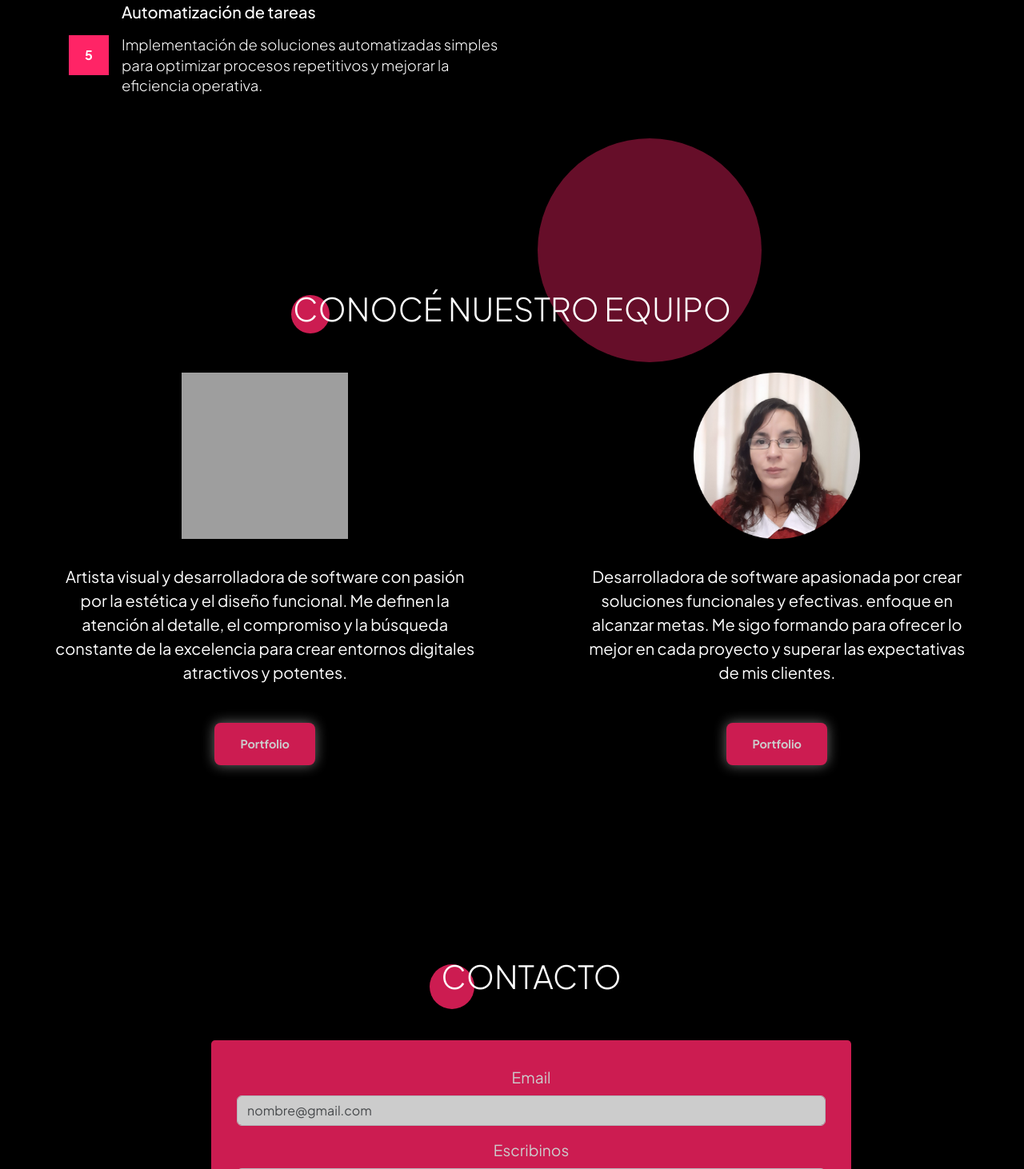
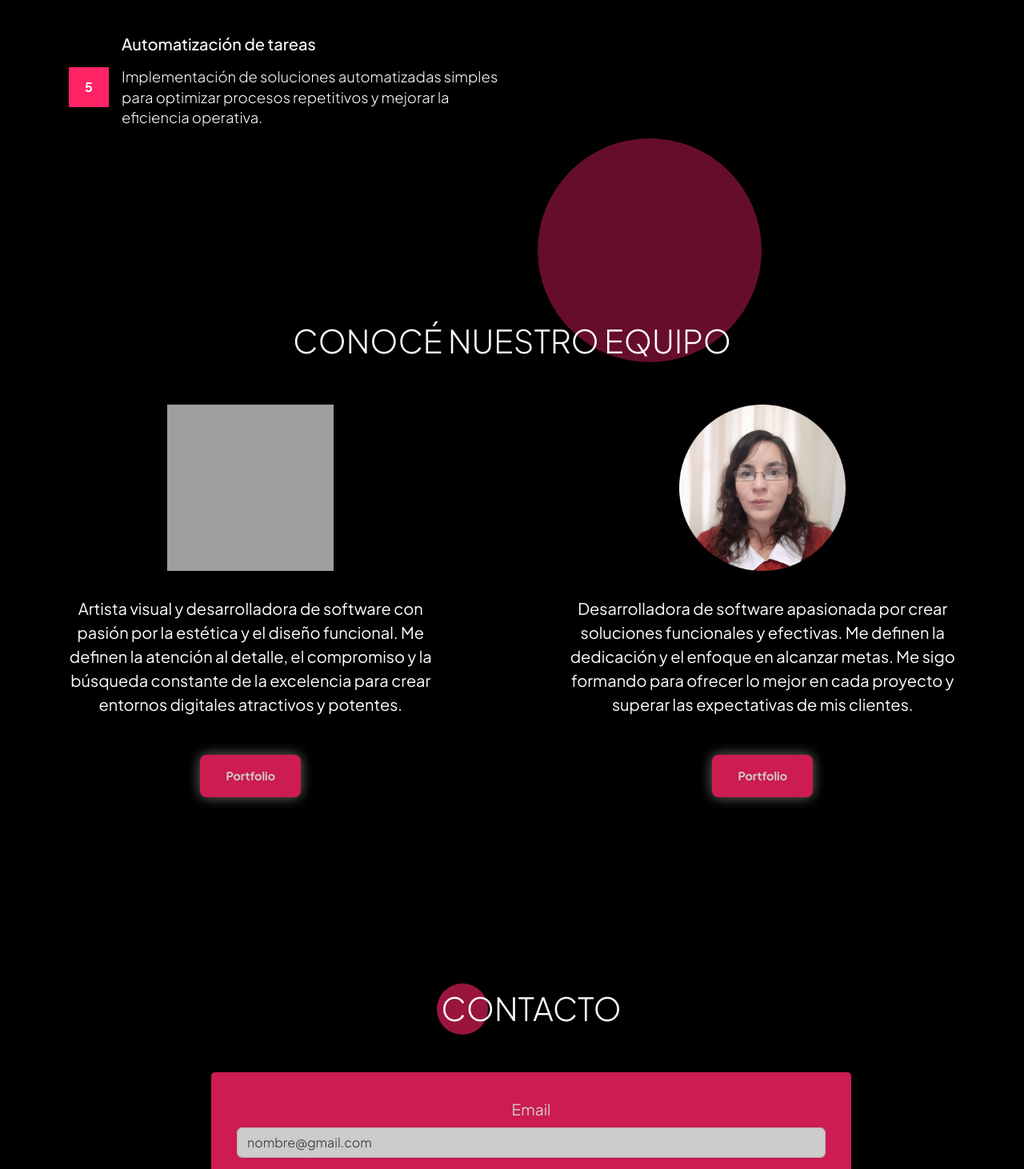
Before and after one commit to EugeniaDemarchi/pixel-code, a plain HTML site: page index.html in a window 1280 px wide. Shown: the part 2147-3609 px from the top of the page at 80% size. Drawn offline with nearby package versions, Linux system fonts and the light colour scheme; grey boxes are pictures that could not be loaded.

Commit message:
ultimos cambios

```diff
--- a/CSS/mediaqueries.css
+++ b/CSS/mediaqueries.css
@@ -22,7 +22,7 @@
   .fraseFinal {
     padding-top: 0.5rem;
   }
-}
+
   /*SERVICIOS*/
   .serviciosFrase {
     padding-top: 5rem;
@@ -45,9 +45,9 @@
   .sobre_nosotras h2 {
     font-size: 1.5rem;
   }
-.sobre_nosotras h2 .circulo {
-  width: 3rem;
-  height: 3rem;
+  .circulo {
+    top: 85%;
+    left: 10%;
   }
   /*CONTACTO*/
   .contacto {
@@ -69,11 +69,27 @@
     font-size: 1.1rem;
     padding: 3rem;
   }
+}
+@media (min-width: 425px) and (max-width: 1024px) and (orientation: landscape) {
+  .subtitle {
+    margin-top: 1.5rem;
+  }
+}
 @media screen and (min-width: 425px) {
   /*HOME*/
   .hero::after {
     top: 40%;
     left: 70%;
+  }
+  /*SOBRE-NOSOTRAS*/
+  .circulo {
+    top: 87%;
+    left: 15%;
+  }
+  /*CONTACTO*/
+  .circulo_contacto {
+    top: 3%;
+    left: 35%;
   }
 }
 @media screen and (min-width: 768px) {
@@ -159,11 +175,9 @@
     font-size: 0.9rem;
     padding: 1rem 2rem;
   }
-  .sobre_nosotras h2 .circulo {
-    width: 4.5rem;
-    height: 4.5rem;
-    top: 85%;
-    left: 3%;
+  .circulo {
+    top: 87%;
+    left: 30%;
   }
   .fraseFinal {
     font-size: 1.875rem;
@@ -180,9 +194,9 @@
     border-radius: 0.3rem;
     width: 40rem;
   }
-  .contacto h2 .circulo_contacto {
-    top: 65%;
-    left: 5%;
+  .circulo_contacto {
+    top: 3.5%;
+    left: 43%;
   }
 }
 @media screen and (min-width: 1024px) {
@@ -270,11 +284,11 @@
     display: inline-block;
     font-size: 2.5rem;
   }
-  .sobre_nosotras h2 .circulo {
-    width: 3rem;
-    height: 3rem;
-    top: 85%;
-    left: 4%;
+  .circulo {
+    width: 4rem;
+    height: 4rem;
+    top: 84%;
+    left: 26%;
   }
   .sobre_nosotras h2::first-letter {
     position: relative;
@@ -322,17 +336,11 @@
     display: inline-block;
     font-size: 2.5rem;
   }
-  .info_contacto h2 .circulo_contacto {
-    position: absolute;
-    background-color: rgb(255, 36, 102);
-    opacity: 0.8;
-    border-radius: 50%;
-    width: 3.5rem;
-    height: 3.5rem;
-    z-index: -1;
-    top: 77%;
-    left: 6%;
-    transform: translate(-50%, -50%);
+  .circulo_contacto {
+    top: 5%;
+    left: 40%;
+    width: 4rem;
+    height: 4rem;
   }
   .contacto_items {
     padding: 2rem;
@@ -423,6 +431,9 @@
     font-size: 1.25rem;
   }
   /*SOBRE-NOSOTRAS*/
+  .circulo {
+    display: none;
+  }
   .foto_perfil img {
     width: 15rem;
     height: 15rem;
@@ -439,17 +450,22 @@
     flex-direction: column;
     margin: 3rem;
     margin-bottom: 9rem;
-
     gap: 4rem;
   }
-  .info_contacto h2 .circulo_contacto {
-    width: 3.5rem;
-    height: 3.5rem;
-    top: 55%;
-    left: 6%;
+  .circulo_contacto {
+    top: 5%;
+    left: 41%;
+    width: 4rem;
+    height: 4rem;
   }
   .contacto_items {
     font-size: 1.5rem;
     width: 58rem;
   }
 }
+@media screen and (min-width: 2560px) {
+  /*SOBRE-NOSOTRAS*/
+  .circulo {
+    display: none;
+  }
+}
--- a/CSS/style.css
+++ b/CSS/style.css
@@ -49,7 +49,9 @@ html {
 /*btn traduccion*/
 
 .langWrap a:hover {
-  color: black;
+  font-weight: bolder;
+  color: white;
+  transition: all 0.3s ease-in-out;
 }
 
 /*HAMBURGER-NAV*/
@@ -236,16 +238,16 @@ html {
   display: inline-block;
   /*font-size: 1.5rem; */
 }
-.sobre_nosotras h2 .circulo {
+.circulo {
   position: absolute;
   background-color: rgb(255, 36, 102);
-  opacity: 0.8;
+  opacity: 0.6;
   border-radius: 50%;
-  width: 2rem;
-  height: 2rem;
+  width: 3rem;
+  height: 3rem;
   z-index: -2;
-  top: 85%;
-  left: 6%;
+  top: 73%;
+  left: 15%;
   transform: translate(-50%, -50%);
 }
 .sobre_nosotras h2::first-letter {
@@ -284,6 +286,10 @@ html {
   border-radius: 0.5rem;
   box-shadow: 0 0 16px 0 rgba(255, 255, 255, 0.55);
 }
+.foto_perfil a:hover {
+  background-color: rgb(252, 8, 81);
+  transition: all 0.3s ease-in-out;
+}
 /* CONTACTO */
 .contacto {
   display: flex;
@@ -306,16 +312,16 @@ html {
   display: inline-block;
 }
 
-.info_contacto h2 .circulo_contacto {
+.circulo_contacto {
   position: absolute;
   background-color: rgb(255, 36, 102);
-  opacity: 0.8;
+  opacity: 0.6;
   border-radius: 50%;
   width: 3rem;
   height: 3rem;
   z-index: -1;
-  top: 80%;
-  left: 5%;
+  top: 3.5%;
+  left: 30%;
   transform: translate(-50%, -50%);
 }
 .contacto_items {
@@ -335,7 +341,7 @@ button[type="submit"] {
   padding: 6px 30px;
   border: none;
   cursor: pointer;
-  transition: background-color 0.3s ease;
+  transition: all 0.3s ease-in-out;
 }
 button[type="submit"]:hover {
   background-color: #34e4db;
--- a/index.html
+++ b/index.html
@@ -99,10 +99,10 @@
               <h2 class="ofrecemosFrase display-6 text-white">QUÉ OFRECEMOS</h2>
               <p class="descripcionServicio my-4 pr-5 text-white">
                 Somos dos emprendedoras apasionadas por el diseño y el
-                desarrollo web. Combinamos nuestras habilidades en para crear
-                soluciones digitales innovadoras y funcionales. Nos mantenemos
-                en constante formación para ofrecer sitios web modernos y
-                plataformas eficientes.
+                desarrollo web. Combinamos nuestras habilidades en sistemas y
+                diseño gráfico para crear soluciones digitales innovadoras y
+                funcionales. Nos mantenemos en constante formación para ofrecer
+                sitios web modernos y plataformas eficientes.
               </p>
               <div class="circulo-rojo"></div>
               <div class="circulo-rojo-2"></div>
@@ -241,8 +241,9 @@
       <div class="sobre_nosotras_general">
         <div class="sobre_nosotras">
           <h2 class="sobre_nosotras display-6 text-white" id="tituloNosotras">
-            <span class="circulo"></span>CONOCÉ NUESTRO EQUIPO
+            CONOCÉ NUESTRO EQUIPO
           </h2>
+          <!-- <div><span class="circulo"></span></div> -->
         </div>
         <div class="sobre_nosotras_perfiles">
           <div class="foto_perfil">
@@ -266,9 +267,10 @@
               Desarrolladora de software apasionada por crear soluciones
               funcionales y efectivas.
               <!-- Desde que inicié en la programación hace
-              dos años, he avanzado continuamente. Me definen la dedicación y el -->
-              enfoque en alcanzar metas. Me sigo formando para ofrecer lo mejor
-              en cada proyecto y superar las expectativas de mis clientes.
+              dos años, he avanzado continuamente. -->
+              Me definen la dedicación y el enfoque en alcanzar metas. Me sigo
+              formando para ofrecer lo mejor en cada proyecto y superar las
+              expectativas de mis clientes.
             </p>
             <a
               href="https://sandramsosa.github.io/Portafolio/"
@@ -288,8 +290,9 @@
         </div>
         <div class="info_contacto">
           <h2 class="info_contacto display-6 text-white" id="tituloContacto">
-            <span class="circulo_contacto"></span>CONTACTO
+            CONTACTO
           </h2>
+          <div><span class="circulo_contacto"></span></div>
           <form class="contacto_items" id="form">
             <div class="mb-3">
               <label for="email" class="form-label">Email</label>
```
Also changed, not shown: 1 other file. Lines whose indentation alone changed are shown as unchanged.
